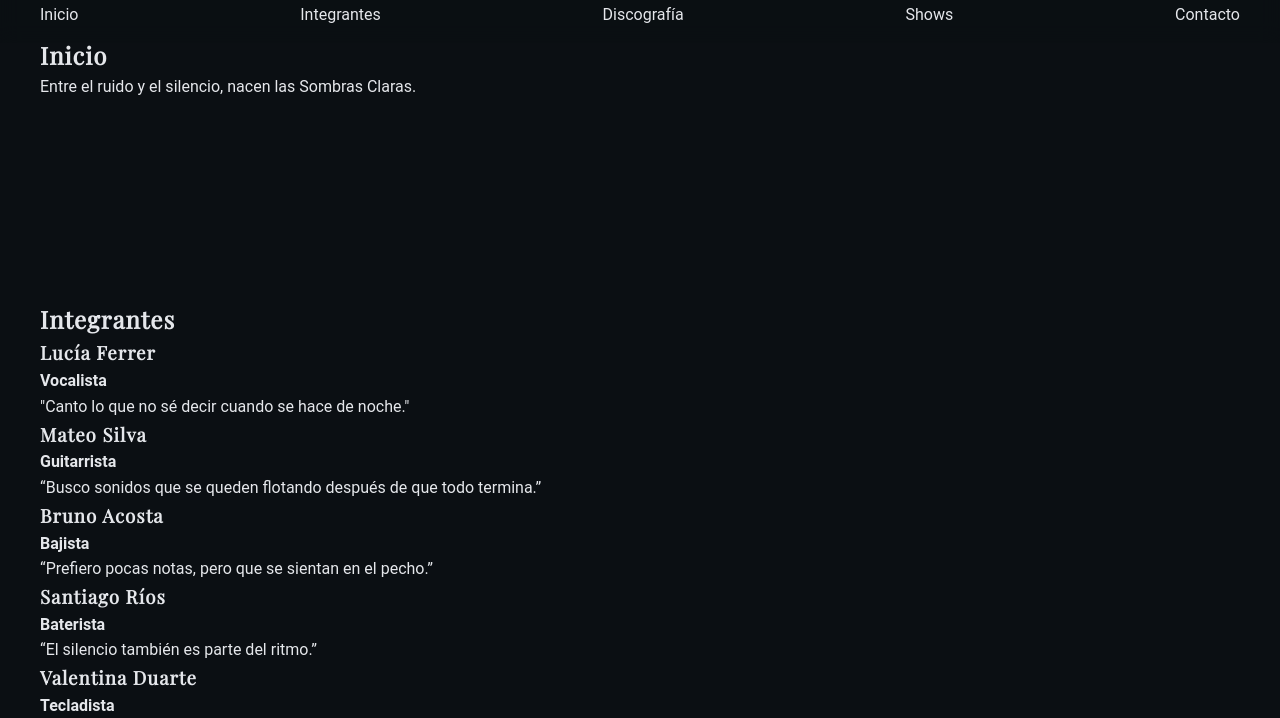
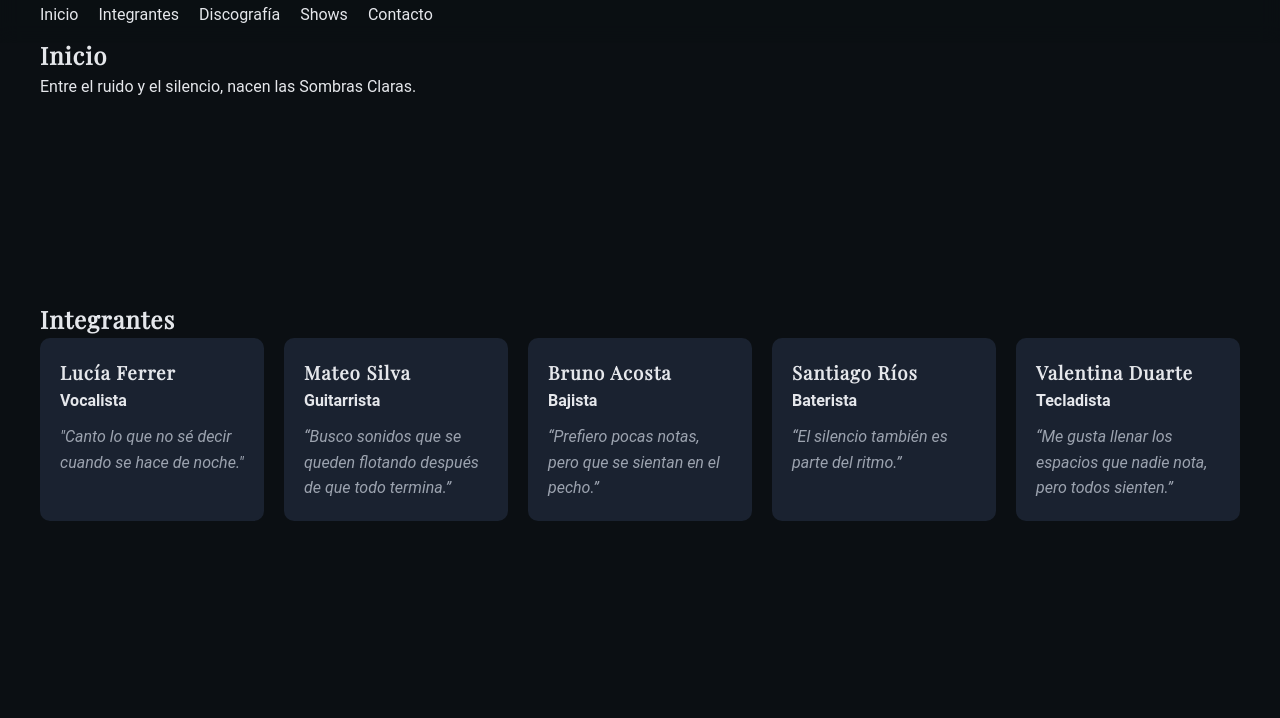
Before and after one commit to maxiczdr-lang/Actividad5, a plain HTML site: page index.html in a window 1280 px wide. Shown: the part 64-782 px from the top of the page. Drawn offline with nearby package versions, Linux system fonts and the light colour scheme.

Commit message:
Agrego estilo

```diff
--- a/index.html
+++ b/index.html
@@ -12,14 +12,16 @@
         <header>
             <h1>Sombras Claras</h1>
             <nav>
-                <a href="#Inicio">Inicio</a>
-                <a href="#Integrantes">Integrantes</a>
-                <a href="#Discografia">Discografía</a>
-                <a href="#Shows">Shows</a>
-                <a href="#Contacto">Contacto</a>
+                <ul>
+                <li><a href="#Inicio">Inicio</a></li>
+                <li><a href="#Integrantes">Integrantes</a></li>
+                <li><a href="#Discografia">Discografía</a></li>
+                <li><a href="#Shows">Shows</a></li>
+                <li><a href="#Contacto">Contacto</a></li>
+                </ul>
             </nav>
         </header>
-        <section id="Inicio">
+        <section id="Inicio" class="hero">
             <h2>Inicio</h2>
                 <p>Entre el ruido y el silencio, nacen las Sombras Claras.</p>
 
@@ -27,46 +29,50 @@
 
         <section id="Integrantes">
             <h2>Integrantes</h2>
-                <div>
+               <div class="grid-integrantes">
+                <div class="miembro">
                     <h3>Lucía Ferrer</h3>
                     <p><strong>Vocalista</strong></p>
-                    <p>"Canto lo que no sé decir cuando se hace de noche."</p>
+                    <p class="frase">"Canto lo que no sé decir cuando se hace de noche."</p>
 
                 </div>
-                <div>
+                <div class="miembro">
                     <h3>Mateo Silva</h3>
                     <p><strong>Guitarrista</strong></p>
-                    <p>“Busco sonidos que se queden flotando después de que todo termina.”</p>
+                    <p class="frase">“Busco sonidos que se queden flotando después de que todo termina.”</p>
                 </div>
-                <div>
+                <div class="miembro">
                     <h3>Bruno Acosta</h3>
                     <p><strong>Bajista</strong></p>
-                    <p>“Prefiero pocas notas, pero que se sientan en el pecho.”</p>
+                    <p class="frase">“Prefiero pocas notas, pero que se sientan en el pecho.”</p>
                 </div>
-                <div>
+                <div class="miembro">
                     <h3>Santiago Ríos</h3>
                     <p><strong>Baterista</strong></p>
-                    <p>“El silencio también es parte del ritmo.”</p>
+                    <p class="frase">“El silencio también es parte del ritmo.”</p>
                 </div>
-                <div>
+                <div class="miembro">
                     <h3>Valentina Duarte</h3>
                     <p><strong>Tecladista</strong></p>
-                    <p>“Me gusta llenar los espacios que nadie nota, pero todos sienten.”</p>
+                    <p class="frase">“Me gusta llenar los espacios que nadie nota, pero todos sienten.”</p>
+                </div>
                 </div>
         </section>
 
         <section id="Discografia">
             <h2>Discografía</h2>
-                <div>
+               <div class="grid-discos">
+                <div class="disco">
                     <h3><strong>Drama y Luz</strong></h3>
                     <p>2011</p>
                     <a href="https://open.spotify.com/intl-es/album/1sqgDb8MhdXgKAdGGLny9g?si=0kLCaxIeSV-JnL2dBgjVxw">Escuchar album</a>
                 </div>
 
-                <div>
+                <div class="disco">
                     <h3><strong>Noches de cantina</strong></h3>
                     <p>2025</p>
                     <a href="https://open.spotify.com/intl-es/album/7s4iqJ8ygSoGZJuKm21v1g?si=da4s7ByLS2mSgXKjc06n1w">Escuchar album</a>
+                </div>
                 </div>
         </section>
 
@@ -87,4 +93,4 @@
             <p>© 2025 Sombras claras — Programación Full Stack</p>
         </footer>
     </body>
-</html
+</html>
```
